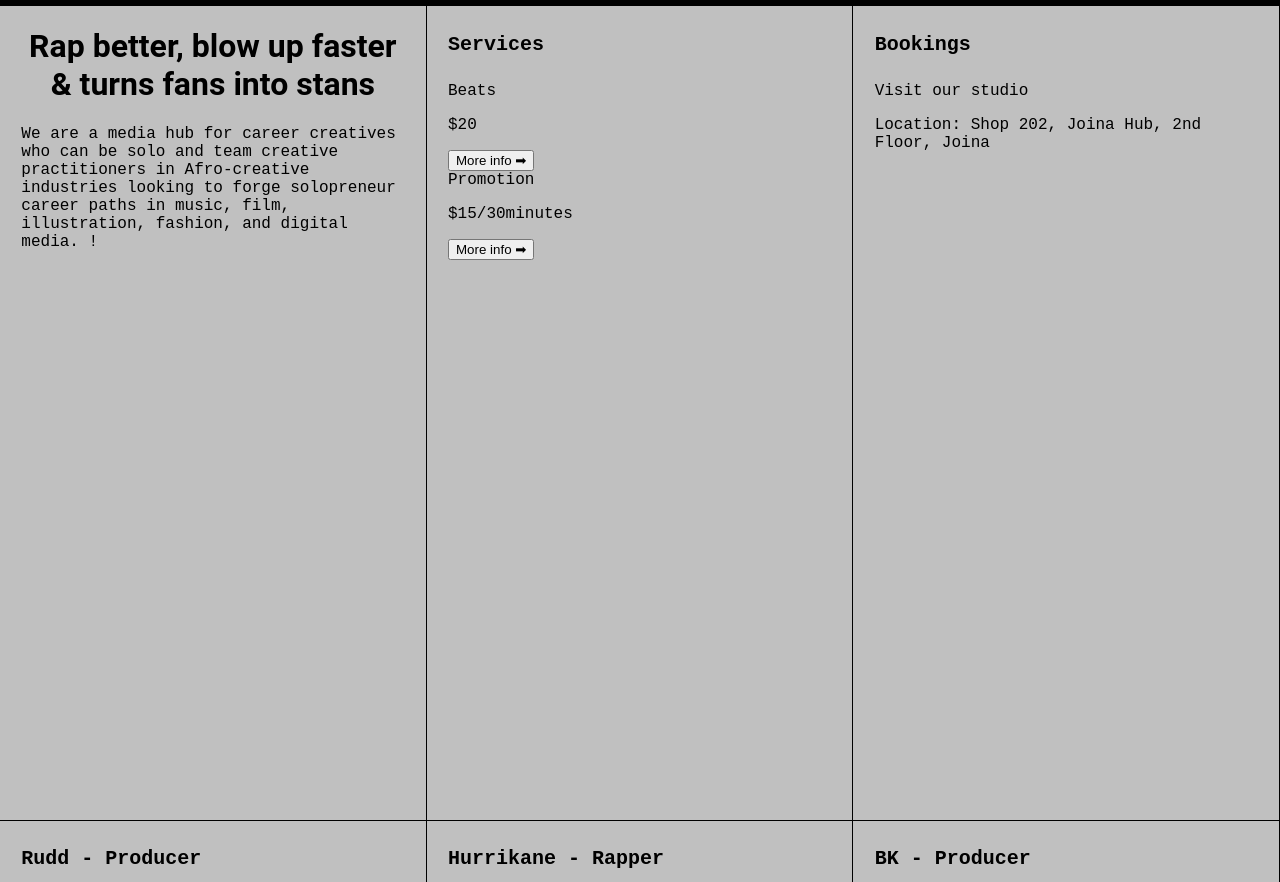
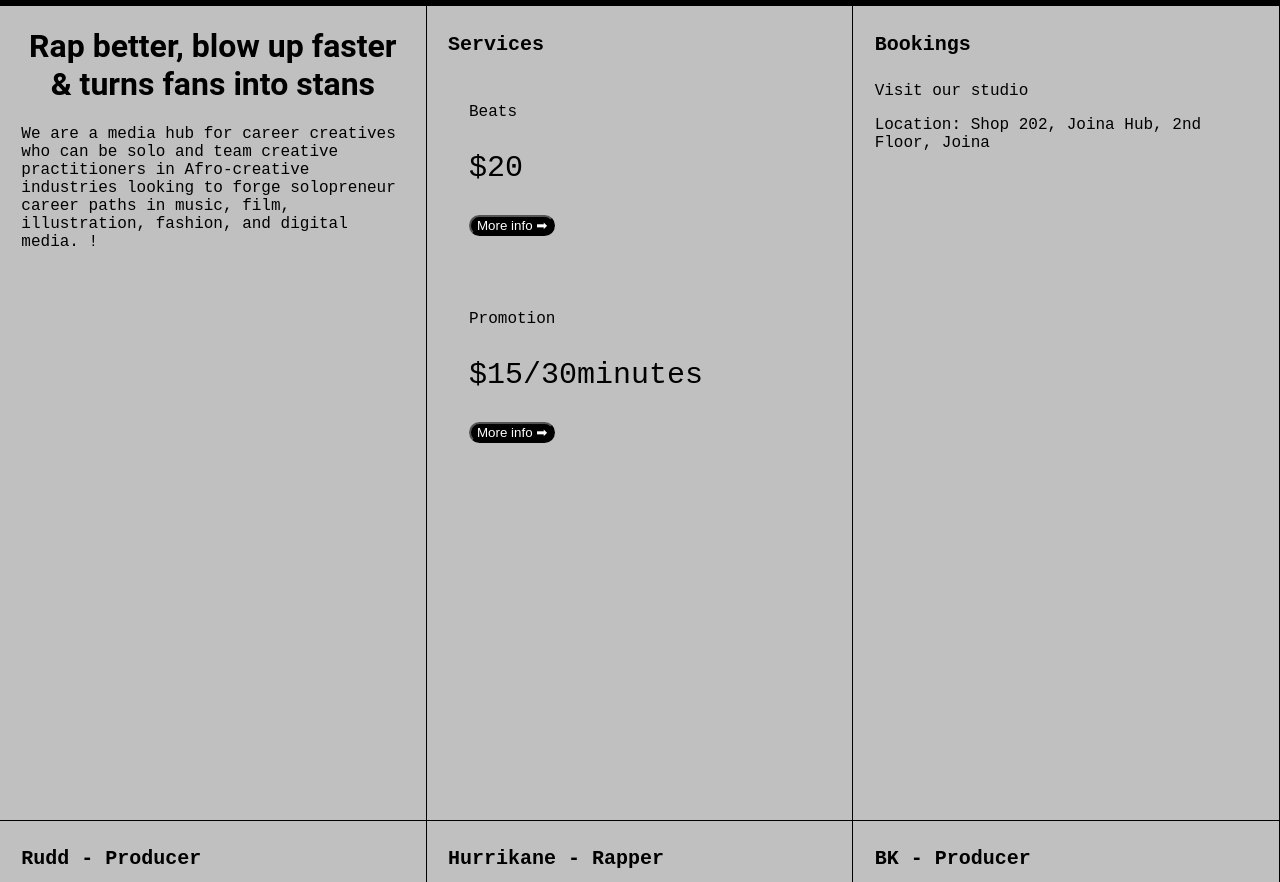
Before and after one commit to mayjaz/jjr, a plain HTML site: page index.html in a window 1280 px wide. Shown: the part 1011-1893 px from the top of the page. Drawn offline with Linux system fonts and the light colour scheme; a script that the page names is missing; a web font is replaced by a local one.

Commit message:
Services css

```diff
--- a/style.css
+++ b/style.css
@@ -113,6 +113,26 @@ header h3 {
   font-size: 20px;
 
 }
+.service {
+    height: 150px;
+    background-color: transparent;
+    color: black;
+    border: 1px solid silver;
+    border-radius: 12px;
+    padding: 20px;
+    margin-bottom: 15px;
+}
+
+.service p {
+    font-size: 30px;
+}
+
+.service button {
+    background-color: black;
+    color: white;
+    border-radius: 12px;
+}
+
 
 h4 {
   font-size: 20px;
```
